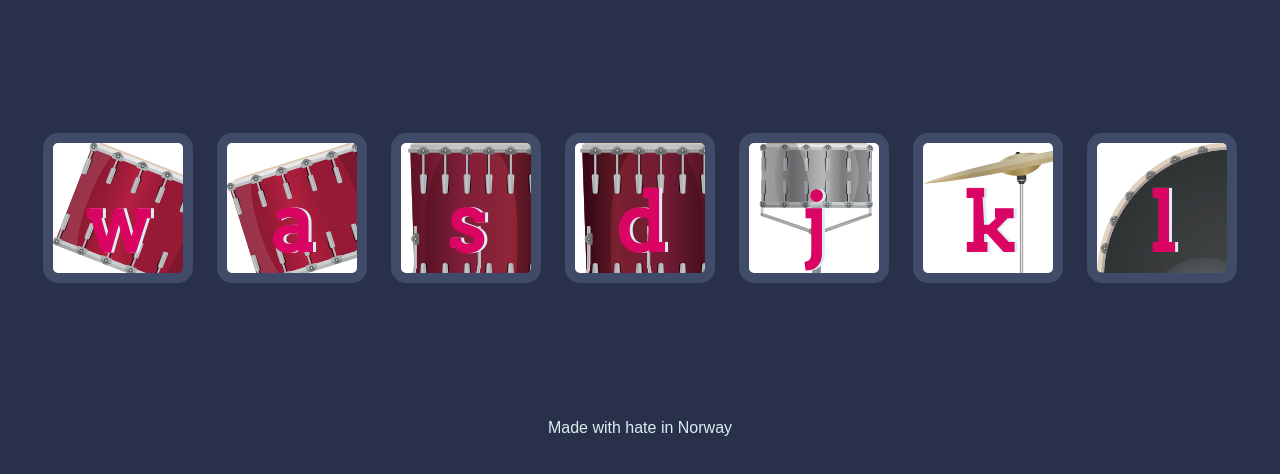
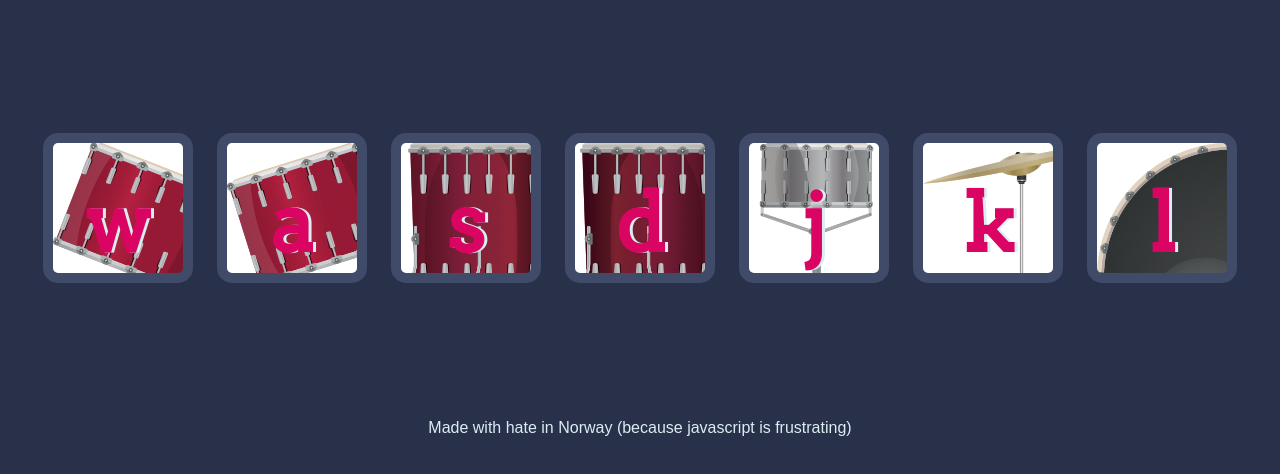
Before and after one commit to Veltrie/Drum-Kit-JS, a plain HTML site: page index.html in a window 1280 px wide. Shown: the part 156-630 px from the top of the page. Drawn offline with Linux system fonts and the light colour scheme.

Commit message:
Update index.html

```diff
--- a/index.html
+++ b/index.html
@@ -24,7 +24,7 @@
 <script src="index.js" charset="utf-8"></script>
 
 <footer>
-  Made with hate in Norway
+  Made with hate in Norway (because javascript is frustrating)
 </footer>
 </body>
 </html>
```
